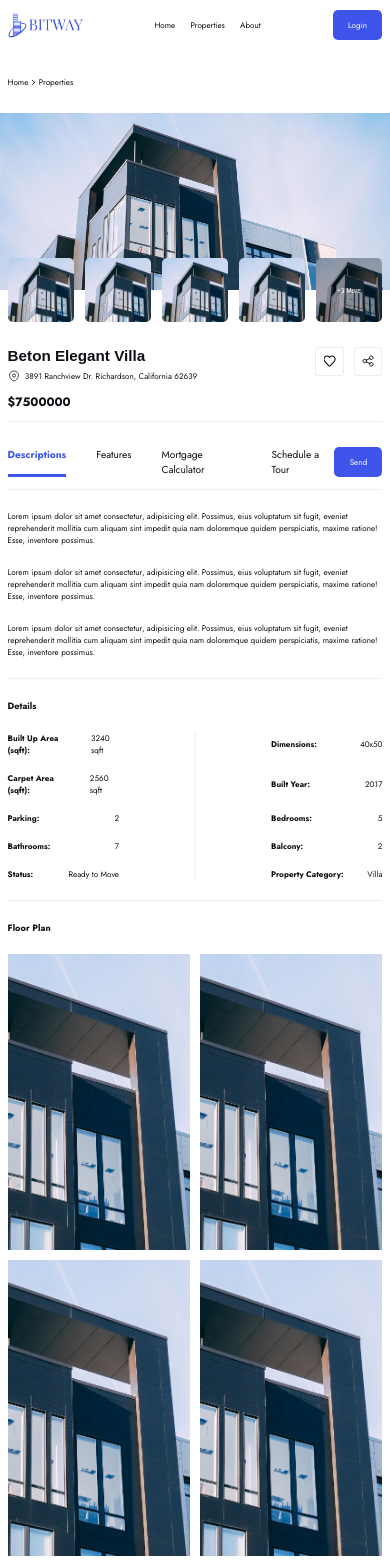
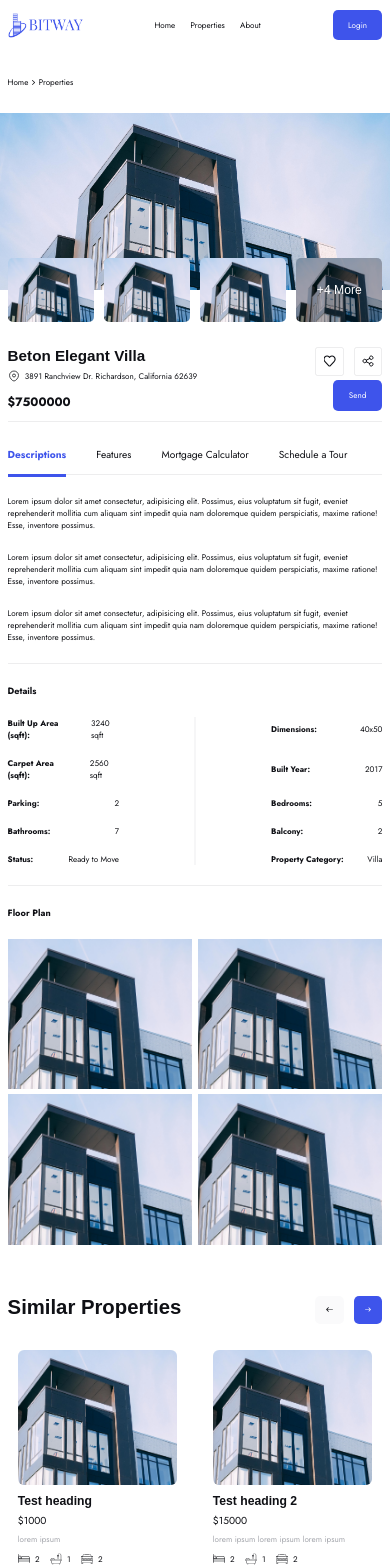
Before and after one commit to Nicola-devJs/bitway, a Next.js app: page /properties/luxury-apartment-in-california in a window 390 px wide. Shown: the top 1568 px of the page. Built offline with nearby package versions, Linux system fonts and the light colour scheme; a web font is replaced by a local one.

Commit message:
Refactoring hook useScreenExtension

```diff
--- a/src/common/components/gallery/GalleryApp.tsx
+++ b/src/common/components/gallery/GalleryApp.tsx
@@ -7,9 +7,13 @@ import { ContainerApp } from "@/common/styledComponents/ContainerApp";
 import { theme } from "@/assets/theme/theme";
 import { playfair } from "@/common/constants/font";
 import { ModalContext } from "@/common/hoc/ModalProvider";
+import { useScreenExtension } from "@/common/hooks/useScreenExtension";
 
 export const GalleryApp = () => {
   const { showHandler, setOptionModalHandler } = useContext(ModalContext);
+  const [maxTabletScreen] = useScreenExtension([{ screenExtension: theme.media.tablet, maxScreen: true }]);
+
+  const viewPicturies = !maxTabletScreen ? 5 : 4;
 
   const mockGallery = Array(8)
     .fill(" ")
@@ -26,18 +30,23 @@ export const GalleryApp = () => {
         <NextImage info={mockGallery[0]} $fullWidth />{" "}
         <ContainerApp>
           <ContainerImages>
-            {mockGallery.slice(1, 5).map((img, id) => (
+            {mockGallery.slice(1, viewPicturies).map((img, id) => (
               <NextImage key={id} info={img} $width={212} $height={125} onClick={openModalSlideHandler(id)} />
             ))}
-            {mockGallery.slice(5).length === 1 ? (
-              <NextImage info={mockGallery[5]} $width={212} $height={125} onClick={openModalSlideHandler(5)} />
-            ) : mockGallery.slice(5).length > 1 ? (
+            {mockGallery.slice(viewPicturies).length === 1 ? (
+              <NextImage
+                info={mockGallery[viewPicturies]}
+                $width={212}
+                $height={125}
+                onClick={openModalSlideHandler(viewPicturies)}
+              />
+            ) : mockGallery.slice(viewPicturies).length > 1 ? (
               <MoreImages
                 className={playfair.className}
-                onClick={openModalSlideHandler(4)}
-                $remaining={mockGallery.slice(5).length}
+                onClick={openModalSlideHandler(viewPicturies - 1)}
+                $remaining={mockGallery.slice(viewPicturies).length}
               >
-                <NextImage info={mockGallery[5]} $width={212} $height={125} />
+                <NextImage info={mockGallery[viewPicturies]} $width={212} $height={125} />
               </MoreImages>
             ) : null}
           </ContainerImages>
@@ -49,6 +58,7 @@ export const GalleryApp = () => {
 
 const ContainerImages = styled.div`
   display: flex;
+  justify-content: space-between;
   gap: 1.389vw;
   margin-top: -4.306vw;
 
@@ -98,10 +108,14 @@ const MoreImages = styled.div<{ $remaining: number }>`
   }
 
   @media (max-width: ${theme.media.desktop}px) {
-    font-size: 2.002vw;
+    &::after {
+      font-size: 2.002vw;
+    }
   }
 
   @media (max-width: ${theme.media.tablet}px) {
-    font-size: 3.125vw;
+    &::after {
+      font-size: 3.125vw;
+    }
   }
 `;
--- a/src/common/components/tabs/TabsApp.tsx
+++ b/src/common/components/tabs/TabsApp.tsx
@@ -7,16 +7,14 @@ import styled from "styled-components";
 
 interface IProps {
   listTabs: { title: string; content: React.ReactNode }[];
-  additionalItem?: React.ReactNode;
 }
 
-export const TabsApp: FC<IProps> = ({ listTabs, additionalItem }) => {
+export const TabsApp: FC<IProps> = ({ listTabs }) => {
   const [activeTab, setActiveTab] = useState(0);
 
   return (
     <StyledTabs>
       <TabsNavigate>
-        <div>
         {listTabs.map((tab, id) => (
           <TabItem key={id} $active={id === activeTab} onClick={() => setActiveTab(id)}>
             <TextApp
@@ -28,8 +26,6 @@ export const TabsApp: FC<IProps> = ({ listTabs, additionalItem }) => {
             </TextApp>
           </TabItem>
         ))}
-        </div>
-        {additionalItem && <>{additionalItem}</>}
       </TabsNavigate>
       {listTabs[activeTab].content}
       {/* <div style={{ overflow: "hidden" }}>
@@ -50,15 +46,9 @@ const StyledTabs = styled.div`
 const TabsNavigate = styled.ul`
   width: 100%;
   display: flex;
-  align-items: flex-end;
-  justify-content: space-between;
   padding-bottom: 12px;
   margin-bottom: 20px;
   border-bottom: 1px solid ${theme.colors.grayOpacity(0.2)};
-
-  & > div:first-child {
-    display: flex;
-  }
 `;
 
 const TabItem = styled.li<{ $active?: boolean }>`
--- a/src/common/componentsPage/MainContent/HomeContentPage.tsx
+++ b/src/common/componentsPage/MainContent/HomeContentPage.tsx
@@ -1,7 +1,5 @@
 "use client";
 import { theme } from "@/assets/theme/theme";
-import { ButtonApp } from "@/common/UI/button/ButtonApp";
-import { ListProperties } from "@/common/components/listProperties/ListProperties";
 import { playfair } from "@/common/constants/font";
 import { ContainerApp } from "@/common/styledComponents/ContainerApp";
 import { TextApp } from "@/common/styledComponents/Text";
--- a/src/common/componentsPage/PropertiesBlock.tsx
+++ b/src/common/componentsPage/PropertiesBlock.tsx
@@ -5,11 +5,10 @@ import { ContainerApp } from "../styledComponents/ContainerApp";
 import propertiesMockData from "../../../public/mockData/properties.json";
 import { SliderApp } from "../components/slider/SliderApp";
 import { PropertyCard } from "../components/propertyCard/PropertyCard";
-import { doSplitToArray } from "../helpers/transformValues";
-import { theme } from "@/assets/theme/theme";
 import { TextApp } from "../styledComponents/Text";
 
 export const PropertiesBlock = () => {
+  // TODO Сделать адаптив по значениям count для slider
   //   const countView =
   //     globalThis.innerWidth > theme.media.desktop
   //       ? 3
--- a/src/common/componentsPage/PropertyContent/PropertyContentPage.tsx
+++ b/src/common/componentsPage/PropertyContent/PropertyContentPage.tsx
@@ -1,5 +1,5 @@
 "use client";
-import React, { useContext, useLayoutEffect, useState } from "react";
+import React, { useContext } from "react";
 import styled from "styled-components";
 import { theme } from "@/assets/theme/theme";
 import { playfair } from "@/common/constants/font";
@@ -20,7 +20,12 @@ import { useScreenExtension } from "@/common/hooks/useScreenExtension";
 
 export const PropertyContentPage = () => {
   // TODO Доработать хук useScreenExtension (использовать массив, с инверсией. В хуке задействовать изначальные значения)
-  const isDesktopScreen = useScreenExtension(theme.media.desktop);
+  const [minDesktopScreen, maxDesktopScreen, maxTabletScreen] = useScreenExtension([
+    { screenExtension: theme.media.desktop },
+    { screenExtension: theme.media.desktop, maxScreen: true },
+    { screenExtension: theme.media.tablet, maxScreen: true },
+  ]);
+
   const { showHandler, setOptionModalHandler } = useContext(ModalContext);
 
   const openModalFormFeedback = () => {
@@ -42,7 +47,14 @@ export const PropertyContentPage = () => {
           </LocationText>
           <TextApp.Heading size={24}>$7500000</TextApp.Heading>
         </div>
-        <PropertyActions sizeIcon={24} sizeWrapper={56} gapActions={20} />
+        <PropertyTopActionBlock>
+          <PropertyActions sizeIcon={24} sizeWrapper={56} gapActions={20} />
+          {maxDesktopScreen ? (
+            <ButtonApp onClick={openModalFormFeedback} width={98}>
+              Send
+            </ButtonApp>
+          ) : null}
+        </PropertyTopActionBlock>
       </PropertyTopInfo>
       <PropertyContentContainer>
         <TabsApp
@@ -52,15 +64,8 @@ export const PropertyContentPage = () => {
             { title: "Mortgage Calculator", content: "Content" },
             { title: "Schedule a Tour", content: "Content" },
           ]}
-          additionalItem={
-            !isDesktopScreen ? (
-              <ButtonApp onClick={openModalFormFeedback} width={98}>
-                Send
-              </ButtonApp>
-            ) : null
-          }
         />
-        {isDesktopScreen && <FormFeedback />}
+        {minDesktopScreen && <FormFeedback />}
       </PropertyContentContainer>
       <SimilarPropertiesBlock>
         <SliderApp
@@ -68,7 +73,7 @@ export const PropertyContentPage = () => {
             <PropertyCard typeShow="tile" {...prop} />
           ))}
           titleSlider="Similar Properties"
-          countViewSlide={3}
+          countViewSlide={maxTabletScreen ? 2 : 3}
           countTrack={1}
         />
       </SimilarPropertiesBlock>
@@ -79,7 +84,6 @@ export const PropertyContentPage = () => {
 const PropertyTopInfo = styled.div`
   display: flex;
   justify-content: space-between;
-  align-items: flex-start;
   margin-block: 3.472vw;
   padding-bottom: 1.389vw;
   border-bottom: 1px solid ${theme.colors.grayOpacity(0.2)};
@@ -104,6 +108,15 @@ const PropertyTopInfo = styled.div`
     h3 {
       margin-bottom: 1.563vw;
     }
+  }
+`;
+
+const PropertyTopActionBlock = styled.div`
+  display: flex;
+  flex-direction: column;
+  align-items: flex-end;
+  & > div:first-child {
+    flex: 1 1 auto;
   }
 `;
 
--- a/src/common/componentsPage/PropertyContent/components/PropertyDescription.tsx
+++ b/src/common/componentsPage/PropertyContent/components/PropertyDescription.tsx
@@ -6,6 +6,7 @@ import styled from "styled-components";
 import plan from "@/assets/images/main-img.jpg";
 import { ModalContext } from "@/common/hoc/ModalProvider";
 
+// TODO Временно
 const plans = [plan, plan, plan, plan];
 
 export const PropertyDescription = () => {
@@ -89,9 +90,10 @@ export const PropertyDescription = () => {
             ))}
           </FloorPlanBlock>
         </div>
-        <div>
+        {/* TODO Надо подключить тут карту */}
+        {/* <div>
           <TextApp.Heading>Location</TextApp.Heading>
-        </div>
+        </div> */}
       </StyledPropertyDescription>
     </>
   );
@@ -153,11 +155,23 @@ const FloorPlanBlock = styled.div`
   display: grid;
   width: 100%;
   grid-template-columns: repeat(2, 1fr);
-  grid-auto-rows: minmax(auto, 296px);
-  grid-gap: 10px;
+  grid-auto-rows: minmax(auto, 20.556vw);
+  grid-gap: 0.694vw;
 
   & > div {
     align-self: center;
     justify-self: center;
   }
+
+  @media (max-width: ${theme.media.desktop}px) {
+    grid-template-columns: repeat(3, 1fr);
+    grid-auto-rows: minmax(auto, 24.687vw);
+    grid-gap: 0.834vw;
+  }
+
+  @media (max-width: ${theme.media.tablet}px) {
+    grid-template-columns: repeat(2, 1fr);
+    grid-auto-rows: minmax(auto, 38.542vw);
+    grid-gap: 1.302vw;
+  }
 `;
--- a/src/common/hooks/useScreenExtension.ts
+++ b/src/common/hooks/useScreenExtension.ts
@@ -1,10 +1,18 @@
 import { useLayoutEffect, useState } from "react";
 
-export const useScreenExtension = (screenExtension: number, inversion: boolean = false) => {
-  const [isTargetExtension, setTargetExtension] = useState(false);
+type ParametrsType = { screenExtension: number; maxScreen?: boolean }[];
+
+const showElement = (params: ParametrsType) => {
+  return params.map(({ screenExtension, maxScreen }) =>
+    maxScreen ? globalThis.innerWidth <= screenExtension : globalThis.innerWidth >= screenExtension
+  );
+};
+
+export const useScreenExtension = (params: ParametrsType) => {
+  const [isTargetExtension, setTargetExtension] = useState(params.map(({ maxScreen }) => !maxScreen));
   useLayoutEffect(() => {
     const handleResize = () => {
-      setTargetExtension(inversion ? globalThis.innerWidth < screenExtension : globalThis.innerWidth > screenExtension);
+      setTargetExtension(showElement(params));
     };
     handleResize();
     globalThis.addEventListener("resize", handleResize);
```
Lines whose indentation alone changed are shown as unchanged.
